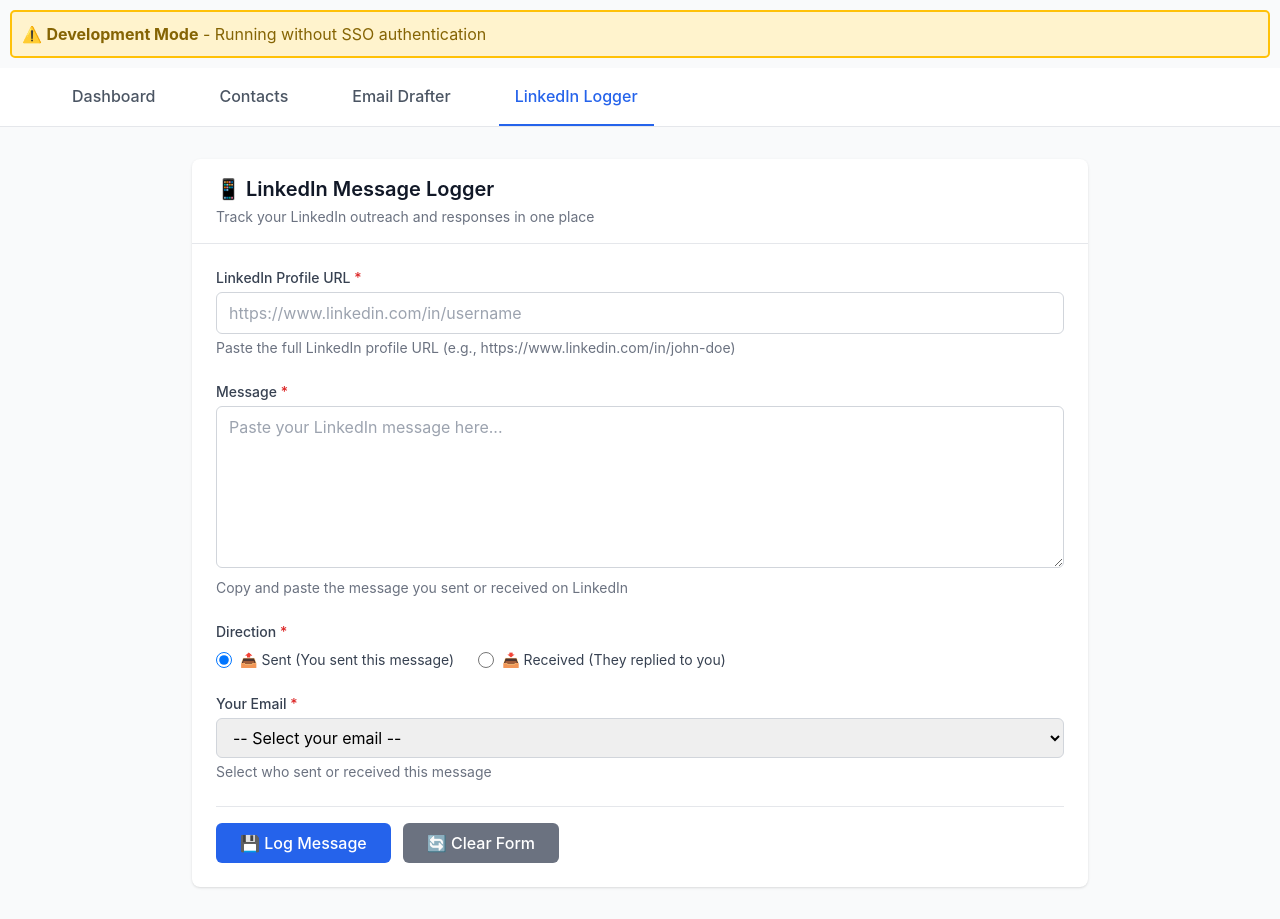
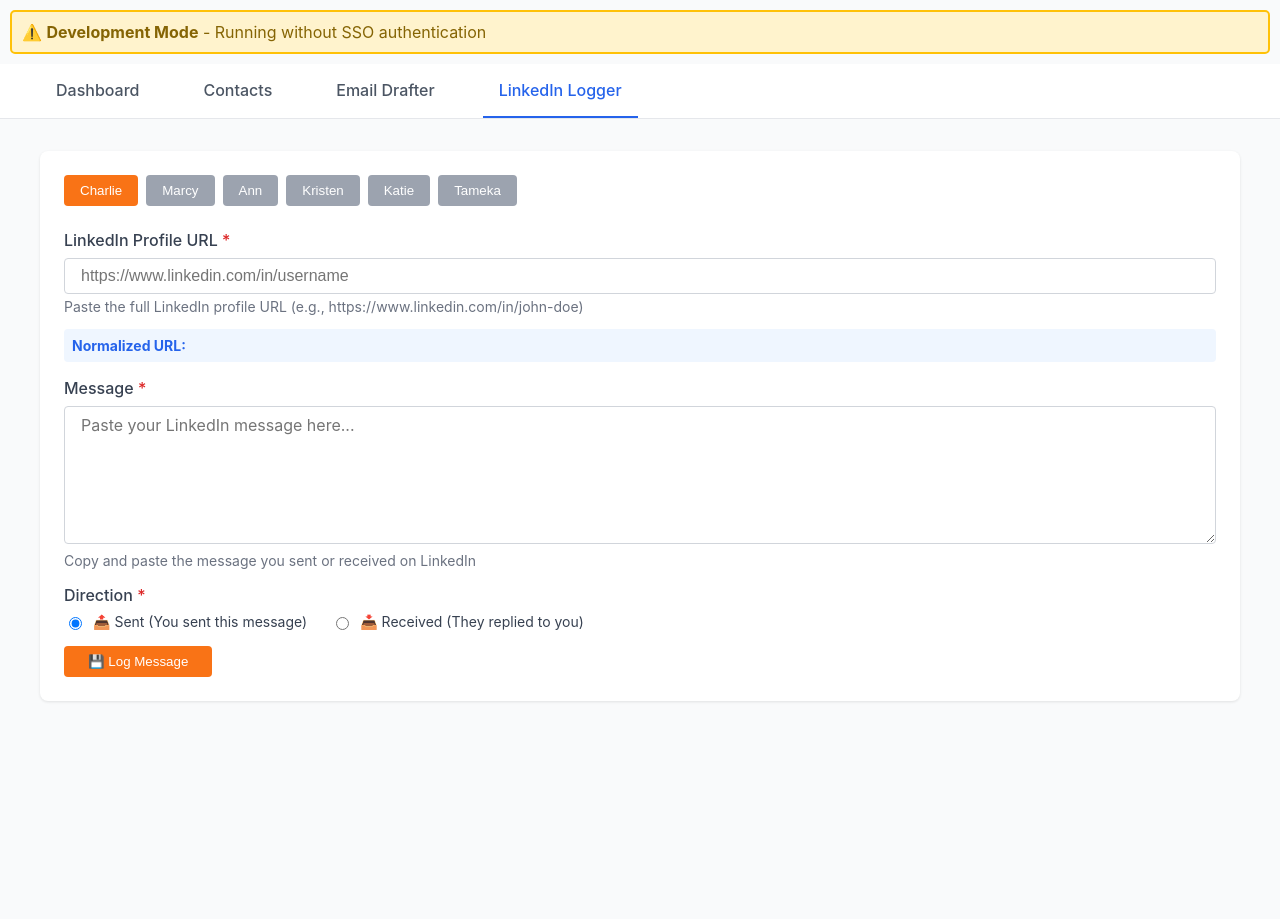
Before and after one commit to ChazBeck/networkemailtracker, a PHP site: page /networkemailtracking/linkedin-logger.php in a window 1280 px wide. After the commit the page ends 702 px from the top, so only its background shows below. Run offline with PHP 8.4, Linux system fonts and the light colour scheme; some libraries are stand-ins or nearby versions.

Commit message:
Redesign LinkedIn logger with email drafter styling: add name tabs, remove header/dropdown, style Log Message button

```diff
--- a/linkedin-logger.php
+++ b/linkedin-logger.php
@@ -55,10 +55,7 @@ if (file_exists($headerPath)) {
 }
 ?>
 
-<!-- Tailwind CSS -->
-<script src="https://cdn.tailwindcss.com"></script>
-
-<!-- Email Drafter CSS for Navigation Styling -->
+<!-- Email Drafter CSS for consistent styling -->
 <link href="public/css/email-drafter.css" rel="stylesheet">
 
 <body class="bg-gray-50">
@@ -74,109 +71,86 @@ if (file_exists($headerPath)) {
         </div>
     </nav>
 
-    <div class="container mx-auto px-4 py-8">
-        <div class="bg-white rounded-lg shadow max-w-4xl mx-auto">
-            <div class="px-6 py-4 border-b border-gray-200">
-                <h2 class="text-xl font-semibold text-gray-900">📱 LinkedIn Message Logger</h2>
-                <p class="text-sm text-gray-500 mt-1">Track your LinkedIn outreach and responses in one place</p>
-            </div>
-            <div class="p-6">
+    <div class="container">
+        <div class="card">
+            <div class="card-content">
                 <div id="alert" class="hidden mb-4"></div>
 
-                <form id="linkedinForm" class="space-y-6">
+                <!-- Name Tabs -->
+                <div class="name-tabs">
+                    <button class="name-tab active" data-email="charlie@veerless.com">Charlie</button>
+                    <button class="name-tab inactive" data-email="marcy@veerless.com">Marcy</button>
+                    <button class="name-tab inactive" data-email="ann@veerless.com">Ann</button>
+                    <button class="name-tab inactive" data-email="kristen@veerless.com">Kristen</button>
+                    <button class="name-tab inactive" data-email="katie@veerless.com">Katie</button>
+                    <button class="name-tab inactive" data-email="tameka@veerless.com">Tameka</button>
+                </div>
+
+                <form id="linkedinForm">
                     <!-- LinkedIn URL -->
-                    <div>
-                        <label for="linkedinUrl" class="block text-sm font-medium text-gray-700 mb-1">
-                            LinkedIn Profile URL <span class="text-red-600">*</span>
+                    <div class="form-field">
+                        <label for="linkedinUrl" style="display: block; font-weight: 500; margin-bottom: 0.5rem; color: #374151;">
+                            LinkedIn Profile URL <span style="color: #dc2626;">*</span>
                         </label>
                         <input
                             type="url"
                             id="linkedinUrl"
                             name="linkedinUrl"
-                            class="w-full px-3 py-2 border border-gray-300 rounded-md focus:outline-none focus:ring-2 focus:ring-blue-500 focus:border-transparent"
+                            class="form-input"
                             placeholder="https://www.linkedin.com/in/username"
                             required
                         >
-                        <p class="mt-1 text-sm text-gray-500">
+                        <p style="margin-top: 0.25rem; font-size: 0.875rem; color: #6b7280;">
                             Paste the full LinkedIn profile URL (e.g., https://www.linkedin.com/in/john-doe)
                         </p>
-                        <div id="urlPreview" class="hidden mt-2 p-2 bg-blue-50 rounded text-sm text-gray-700">
-                            <strong class="text-blue-700">Normalized URL:</strong> <span id="normalizedUrl"></span>
+                        <div id="urlPreview" class="hidden" style="margin-top: 0.5rem; padding: 0.5rem; background: #eff6ff; border-radius: 0.25rem; font-size: 0.875rem; color: #1f2937;">
+                            <strong style="color: #2563eb;">Normalized URL:</strong> <span id="normalizedUrl"></span>
                         </div>
                     </div>
 
                     <!-- Message -->
-                    <div>
-                        <label for="messageText" class="block text-sm font-medium text-gray-700 mb-1">
-                            Message <span class="text-red-600">*</span>
+                    <div class="form-field">
+                        <label for="messageText" style="display: block; font-weight: 500; margin-bottom: 0.5rem; color: #374151;">
+                            Message <span style="color: #dc2626;">*</span>
                         </label>
                         <textarea
                             id="messageText"
                             name="messageText"
                             rows="6"
-                            class="w-full px-3 py-2 border border-gray-300 rounded-md focus:outline-none focus:ring-2 focus:ring-blue-500 focus:border-transparent resize-y"
+                            class="form-input"
+                            style="resize: vertical; font-family: -apple-system, BlinkMacSystemFont, 'Segoe UI', sans-serif;"
                             placeholder="Paste your LinkedIn message here..."
                             required
                         ></textarea>
-                        <p class="mt-1 text-sm text-gray-500">
+                        <p style="margin-top: 0.25rem; font-size: 0.875rem; color: #6b7280;">
                             Copy and paste the message you sent or received on LinkedIn
                         </p>
                     </div>
 
                     <!-- Direction -->
-                    <div>
-                        <label class="block text-sm font-medium text-gray-700 mb-2">
-                            Direction <span class="text-red-600">*</span>
+                    <div class="form-field">
+                        <label style="display: block; font-weight: 500; margin-bottom: 0.5rem; color: #374151;">
+                            Direction <span style="color: #dc2626;">*</span>
                         </label>
-                        <div class="flex gap-6">
-                            <label class="flex items-center gap-2 cursor-pointer">
-                                <input type="radio" id="directionSent" name="direction" value="outbound" checked
-                                    class="w-4 h-4 text-blue-600 focus:ring-blue-500">
-                                <span class="text-sm text-gray-700">📤 Sent (You sent this message)</span>
+                        <div style="display: flex; gap: 1.5rem;">
+                            <label style="display: flex; align-items: center; gap: 0.5rem; cursor: pointer;">
+                                <input type="radio" id="directionSent" name="direction" value="outbound" checked>
+                                <span style="font-size: 0.875rem; color: #374151;">📤 Sent (You sent this message)</span>
                             </label>
-                            <label class="flex items-center gap-2 cursor-pointer">
-                                <input type="radio" id="directionReceived" name="direction" value="inbound"
-                                    class="w-4 h-4 text-blue-600 focus:ring-blue-500">
-                                <span class="text-sm text-gray-700">📥 Received (They replied to you)</span>
+                            <label style="display: flex; align-items: center; gap: 0.5rem; cursor: pointer;">
+                                <input type="radio" id="directionReceived" name="direction" value="inbound">
+                                <span style="font-size: 0.875rem; color: #374151;">📥 Received (They replied to you)</span>
                             </label>
                         </div>
                     </div>
 
-                    <!-- Sender Email -->
+                    <!-- Actions -->
                     <div>
-                        <label for="senderEmail" class="block text-sm font-medium text-gray-700 mb-1">
-                            Your Email <span class="text-red-600">*</span>
-                        </label>
-                        <select
-                            id="senderEmail"
-                            name="senderEmail"
-                            class="w-full px-3 py-2 border border-gray-300 rounded-md focus:outline-none focus:ring-2 focus:ring-blue-500 focus:border-transparent"
-                            required
-                        >
-                            <option value="">-- Select your email --</option>
-                            <option value="charlie@veerless.com">Charlie (charlie@veerless.com)</option>
-                            <option value="sarah@veerless.com">Sarah (sarah@veerless.com)</option>
-                            <option value="networking@veerless.com">Networking (networking@veerless.com)</option>
-                        </select>
-                        <p class="mt-1 text-sm text-gray-500">
-                            Select who sent or received this message
-                        </p>
-                    </div>
-
-                    <!-- Actions -->
-                    <div class="flex gap-3 pt-4 border-t border-gray-200">
                         <button
                             type="submit"
-                            class="px-6 py-2 bg-blue-600 text-white rounded-md hover:bg-blue-700 focus:outline-none focus:ring-2 focus:ring-blue-500 focus:ring-offset-2 font-medium transition-colors"
+                            class="btn btn-primary"
                         >
                             💾 Log Message
-                        </button>
-                        <button
-                            type="button"
-                            onclick="resetForm()"
-                            class="px-6 py-2 bg-gray-500 text-white rounded-md hover:bg-gray-600 focus:outline-none focus:ring-2 focus:ring-gray-500 focus:ring-offset-2 font-medium transition-colors"
-                        >
-                            🔄 Clear Form
                         </button>
                     </div>
                 </form>
@@ -185,6 +159,29 @@ if (file_exists($headerPath)) {
     </div>
 
     <script>
+        // Track active user
+        let activeUser = 'charlie';
+        let activeSenderEmail = 'charlie@veerless.com';
+
+        // Name tab switching
+        document.querySelectorAll('.name-tab').forEach(tab => {
+            tab.addEventListener('click', function() {
+                // Remove active class from all tabs
+                document.querySelectorAll('.name-tab').forEach(t => {
+                    t.classList.remove('active');
+                    t.classList.add('inactive');
+                });
+
+                // Add active class to clicked tab
+                this.classList.remove('inactive');
+                this.classList.add('active');
+
+                // Update active user
+                activeUser = this.textContent.toLowerCase();
+                activeSenderEmail = this.dataset.email;
+            });
+        });
+
         // URL normalization preview
         const linkedinUrlInput = document.getElementById('linkedinUrl');
         const urlPreview = document.getElementById('urlPreview');
@@ -221,12 +218,12 @@ if (file_exists($headerPath)) {
                 linkedin_url: document.getElementById('linkedinUrl').value.trim(),
                 message_text: document.getElementById('messageText').value.trim(),
                 direction: document.querySelector('input[name="direction"]:checked').value,
-                sender_email: document.getElementById('senderEmail').value,
+                sender_email: activeSenderEmail,
                 sent_at: new Date().toISOString().slice(0, 19).replace('T', ' ')
             };
 
             // Validation
-            if (!formData.linkedin_url || !formData.message_text || !formData.sender_email) {
+            if (!formData.linkedin_url || !formData.message_text) {
                 showAlert('Please fill in all required fields', 'error');
                 return;
             }
@@ -280,18 +277,21 @@ if (file_exists($headerPath)) {
         });
 
         function showAlert(message, type) {
-            const bgColor = type === 'success' ? 'bg-green-100 border-green-400 text-green-700' : 'bg-red-100 border-red-400 text-red-700';
+            const styles = type === 'success'
+                ? 'padding: 1rem; margin-bottom: 1rem; border-radius: 0.25rem; background-color: #d1fae5; border: 1px solid #6ee7b7; color: #065f46;'
+                : 'padding: 1rem; margin-bottom: 1rem; border-radius: 0.25rem; background-color: #fee2e2; border: 1px solid #fca5a5; color: #991b1b;';
             alertBox.textContent = message;
-            alertBox.className = `p-4 mb-4 rounded border ${bgColor}`;
+            alertBox.style.cssText = styles;
+            alertBox.classList.remove('hidden');
             setTimeout(() => {
-                alertBox.className = 'hidden mb-4';
+                alertBox.classList.add('hidden');
             }, 5000);
         }
 
         function resetForm() {
             form.reset();
             urlPreview.classList.add('hidden');
-            alertBox.className = 'hidden mb-4';
+            alertBox.classList.add('hidden');
         }
     </script>
 
```
